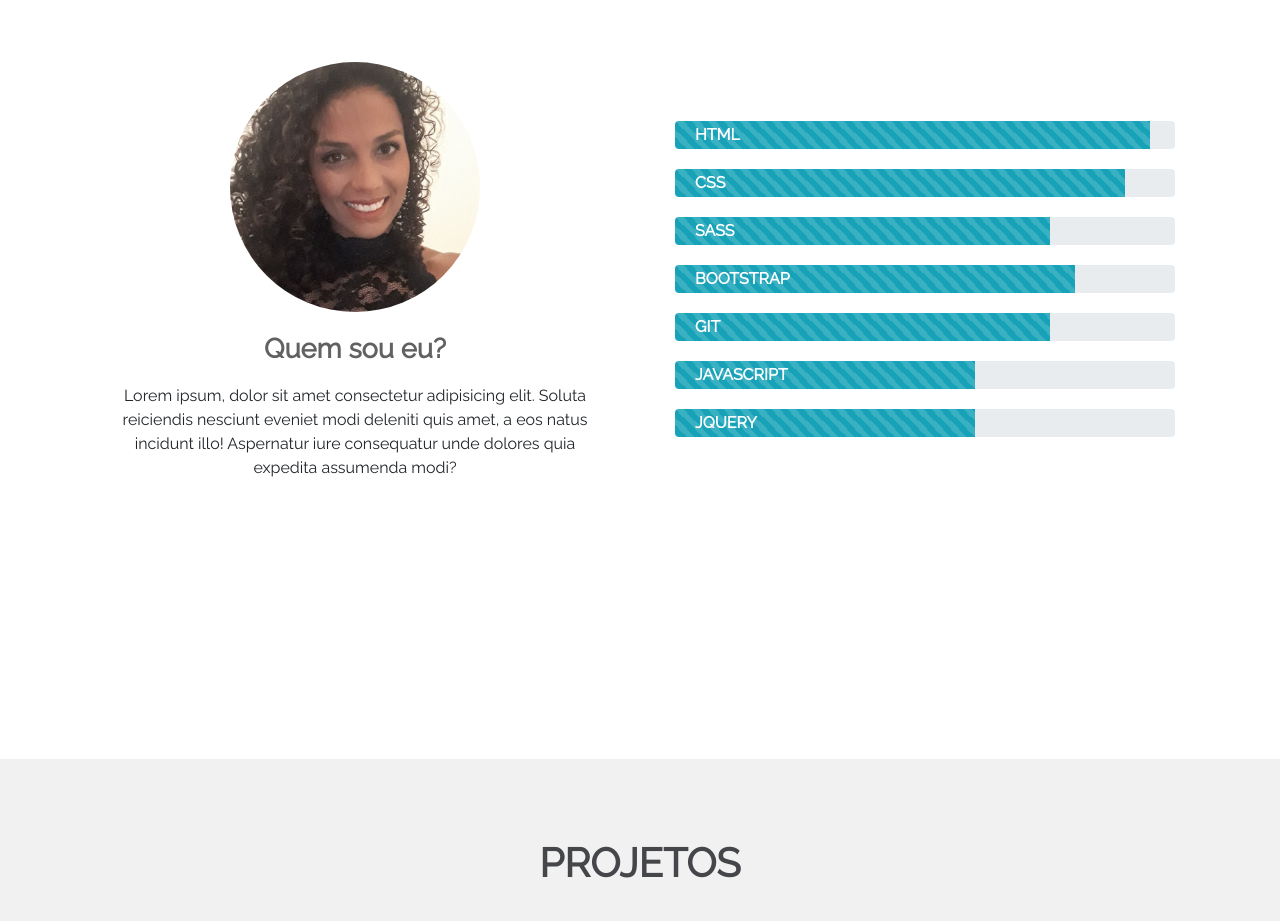
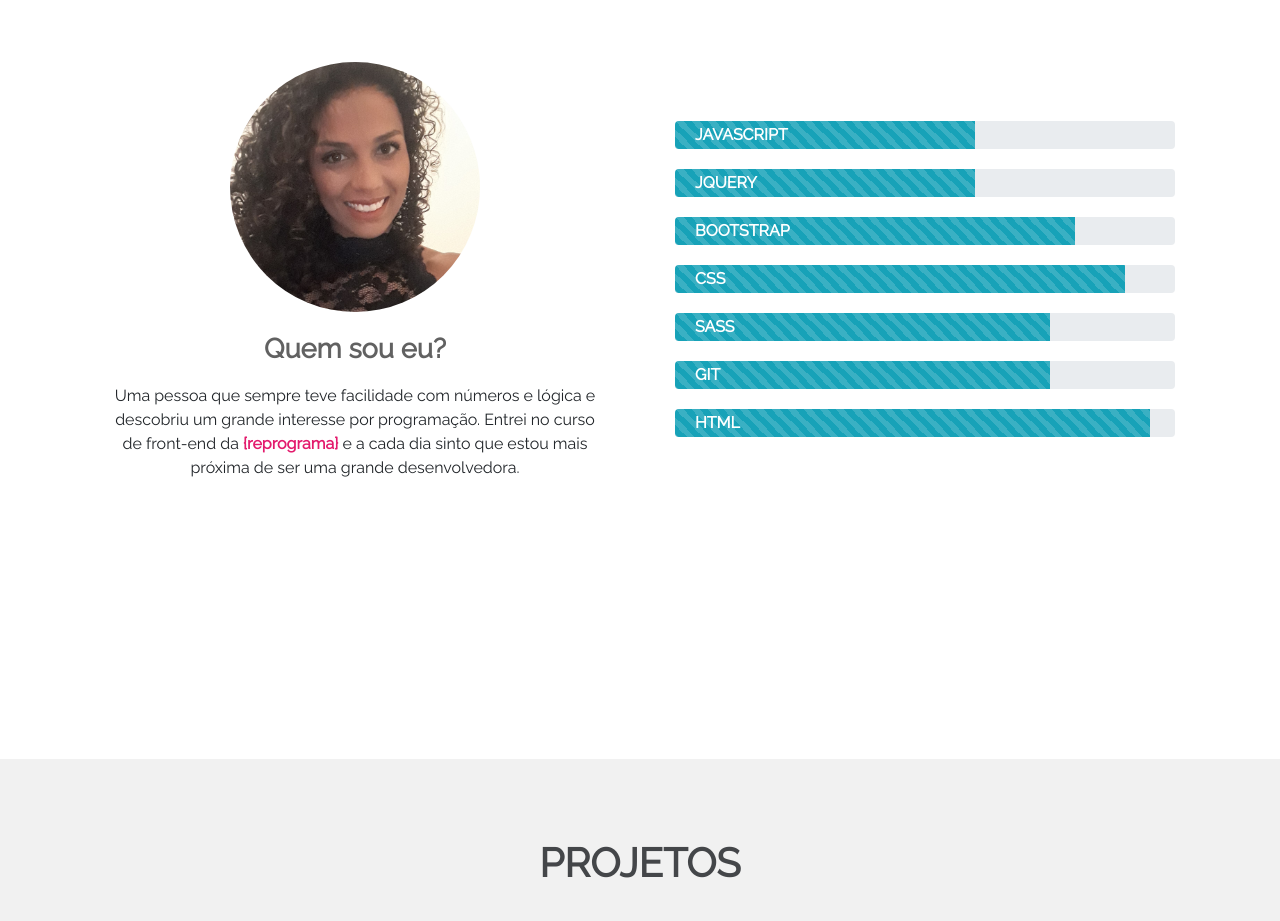
Before and after one commit to saramartinss/primeiro-portfolio, a website: page index.html in a window 1280 px wide. Shown: the part 1060-1981 px from the top of the page. Drawn offline with Linux system fonts and the light colour scheme.

Commit message:
adicionei o texto no sobre e alterei a ordem das habilidades

```diff
--- a/index.html
+++ b/index.html
@@ -44,13 +44,19 @@
                     <div class="container">
                         <img src="img/eu.jpg" alt="Foto da dona do Portfolio">
                         <h1>Quem sou eu?</h1>
-                        <p>Lorem ipsum, dolor sit amet consectetur adipisicing elit. Soluta reiciendis nesciunt eveniet modi deleniti quis amet, a eos natus incidunt illo! Aspernatur iure consequatur unde dolores quia expedita assumenda modi?</p>
+                        <p>Uma pessoa que sempre teve facilidade com números e lógica e descobriu um grande interesse por programação. Entrei no curso de front-end da <span>{reprograma}</span> e a cada dia sinto que estou mais próxima de ser uma grande desenvolvedora.</p>
                     </div>
                 </div>
                 <div class="col-lg-6">
                     <div class="container">
                         <div class="progress" style="height: 28px;">
-                            <div class="progress-bar progress-bar-striped bg-info" role="progressbar" style="width: 95%" aria-valuenow="95" aria-valuemin="0" aria-valuemax="100">HTML</div>
+                            <div class="progress-bar progress-bar-striped bg-info" role="progressbar" style="width: 60%" aria-valuenow="60" aria-valuemin="0" aria-valuemax="100">JavaScript</div>
+                        </div>
+                        <div class="progress" style="height: 28px;">
+                            <div class="progress-bar progress-bar-striped bg-info" role="progressbar" style="width: 60%" aria-valuenow="60" aria-valuemin="0" aria-valuemax="100">JQuery</div>
+                        </div>
+                        <div class="progress" style="height: 28px;">
+                            <div class="progress-bar progress-bar-striped bg-info" role="progressbar" style="width: 80%" aria-valuenow="80" aria-valuemin="0" aria-valuemax="100">Bootstrap</div>
                         </div>
                         <div class="progress" style="height: 28px;">
                             <div class="progress-bar progress-bar-striped bg-info" role="progressbar" style="width: 90%" aria-valuenow="90" aria-valuemin="0" aria-valuemax="100">CSS</div>
@@ -59,16 +65,10 @@
                             <div class="progress-bar progress-bar-striped bg-info" role="progressbar" style="width: 75%" aria-valuenow="75" aria-valuemin="0" aria-valuemax="100">SASS</div>
                         </div>
                         <div class="progress" style="height: 28px;">
-                            <div class="progress-bar progress-bar-striped bg-info" role="progressbar" style="width: 80%" aria-valuenow="80" aria-valuemin="0" aria-valuemax="100">Bootstrap</div>
-                        </div>
-                        <div class="progress" style="height: 28px;">
                             <div class="progress-bar progress-bar-striped bg-info" role="progressbar" style="width: 75%" aria-valuenow="75" aria-valuemin="0" aria-valuemax="100">Git</div>
                         </div>
                         <div class="progress" style="height: 28px;">
-                            <div class="progress-bar progress-bar-striped bg-info" role="progressbar" style="width: 60%" aria-valuenow="60" aria-valuemin="0" aria-valuemax="100">JavaScript</div>
-                        </div>
-                        <div class="progress" style="height: 28px;">
-                            <div class="progress-bar progress-bar-striped bg-info" role="progressbar" style="width: 60%" aria-valuenow="60" aria-valuemin="0" aria-valuemax="100">JQuery</div>
+                            <div class="progress-bar progress-bar-striped bg-info" role="progressbar" style="width: 95%" aria-valuenow="95" aria-valuemin="0" aria-valuemax="100">HTML</div>
                         </div>
                     </div>
                 </div>
--- a/sass/style.scss
+++ b/sass/style.scss
@@ -64,6 +64,10 @@ body {
         padding-left: 20px;
         font-weight: bold;
         font-size: 1rem; }
+        .about .container span{
+          color: #E31B6D;
+          font-weight: bold;
+        }
 
 .portfolio {
   background: #f1f1f1;
```
Also changed, not shown: css/style.css, 1 other file.
